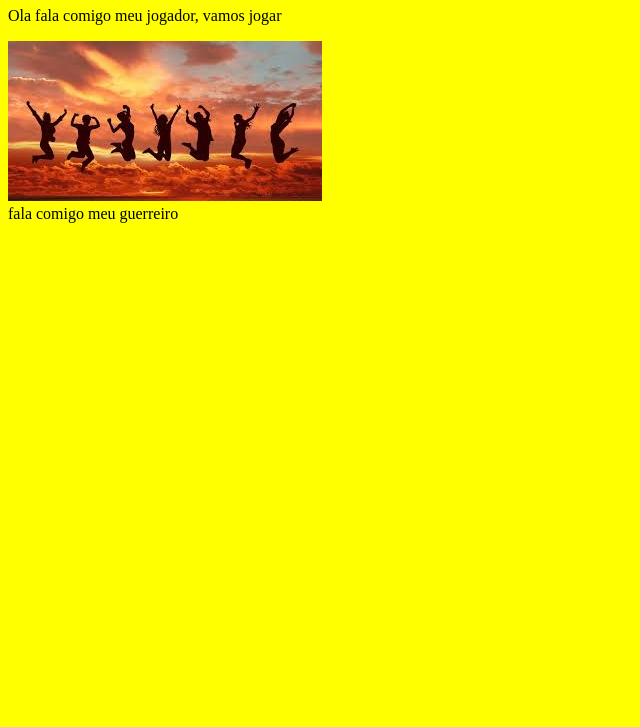
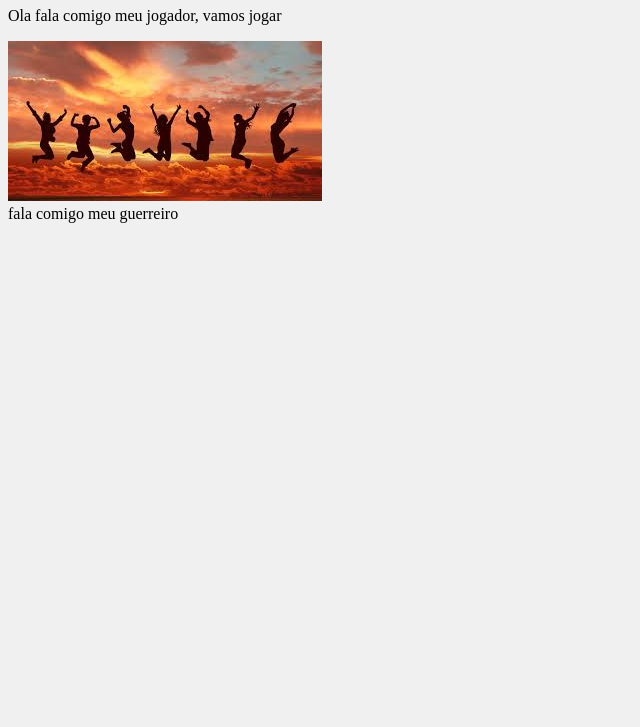
Before and after one commit to AntonioAVC/ProjetoWeb01, a plain HTML site: page Projeto 1/index.html in a window 1280 px wide. Shown: the part 73-800 px from the top of the page, without its empty margins (0-640 px from the left). Drawn offline with Linux system fonts and the light colour scheme.

Commit message:
mudei a cor

```diff
--- a/Projeto 1/style.css
+++ b/Projeto 1/style.css
@@ -1,3 +1,3 @@
 body {
-    background-color: yellow;
+    background-color: #f0f0f0;
 }
```
